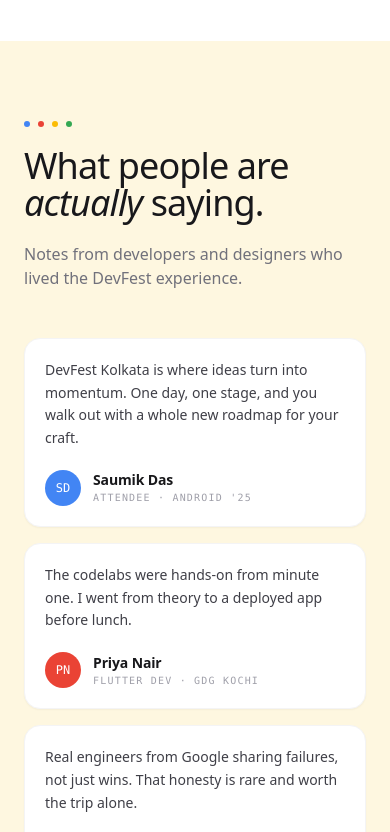
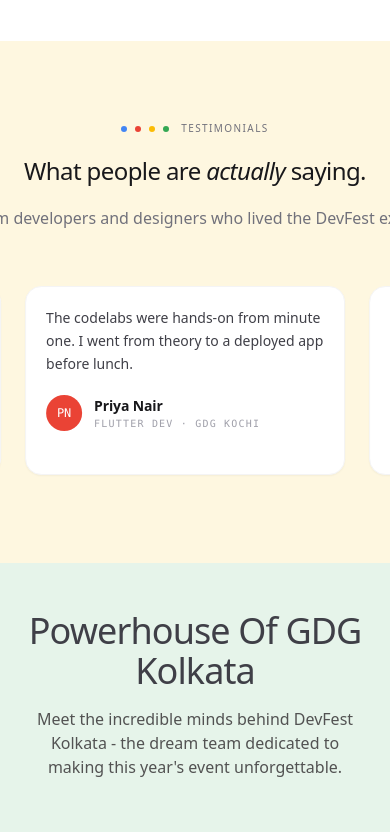
Before and after one commit to prox004/devfest, a Next.js app: page / in a window 390 px wide. Shown: the part 6460-7292 px from the top of the page. Built offline with nearby package versions, Linux system fonts and the light colour scheme; a web font is replaced by a local one.

Commit message:
feat: implement draggable marquee for testimonials section

```diff
--- a/components/ui/testimonial/index.tsx
+++ b/components/ui/testimonial/index.tsx
@@ -1,3 +1,8 @@
+"use client";
+
+import React, { useRef } from "react";
+import { Marquee } from "@/components/ui/marquee";
+
 interface Quote {
   body: string;
   initials: string;
@@ -52,29 +57,97 @@
 ];
 
 export default function TestimonialSection() {
+  const trackRef = useRef<HTMLDivElement>(null);
+  const dragState = useRef({
+    isDragging: false,
+    pointerId: 0,
+    startX: 0,
+    lastX: 0,
+    dx: 0,
+    lastMoveAt: 0,
+  });
+
+  const setPaused = (paused: boolean) => {
+    const track = trackRef.current;
+    if (!track) return;
+    track.classList.toggle("marquee-paused", paused);
+  };
+
+  const handlePointerDown = (e: React.PointerEvent) => {
+    if (e.pointerType === "mouse" && e.button !== 0) return;
+    const track = trackRef.current;
+    if (!track) return;
+    track.setPointerCapture(e.pointerId);
+    dragState.current = {
+      isDragging: true,
+      pointerId: e.pointerId,
+      startX: e.clientX,
+      lastX: e.clientX,
+      dx: 0,
+      lastMoveAt: 0,
+    };
+    setPaused(true);
+    track.classList.add("marquee-dragging");
+  };
+
+  const handlePointerMove = (e: React.PointerEvent) => {
+    const state = dragState.current;
+    if (!state.isDragging || e.pointerId !== state.pointerId) return;
+    state.dx = e.clientX - state.startX;
+    if (trackRef.current) {
+      trackRef.current.style.setProperty(
+        "--marquee-drag",
+        `${state.dx}px`
+      );
+    }
+  };
+
+  const handlePointerUp = (e: React.PointerEvent) => {
+    const state = dragState.current;
+    if (!state.isDragging || e.pointerId !== state.pointerId) return;
+    state.isDragging = false;
+    const track = trackRef.current;
+    if (track) {
+      if (track.hasPointerCapture(e.pointerId)) track.releasePointerCapture(e.pointerId);
+      track.classList.remove("marquee-dragging");
+      track.style.removeProperty("--marquee-drag");
+      setPaused(false);
+    }
+  };
+
   return (
-    <section className="relative w-full bg-[#FEF7E0] py-20 sm:py-28">
+    <section className="relative w-full overflow-visible bg-[#FEF7E0] py-20 sm:py-28">
       <div className="mx-auto w-full max-w-7xl px-6 md:px-10">
-        <div className="flex max-w-2xl flex-col gap-5">
+        <div className="mx-auto flex max-w-2xl flex-col items-center gap-5 text-center">
           <span className="inline-flex items-center gap-2 font-mono text-[10px] uppercase tracking-[0.14em] text-zinc-400">
             <span className="size-1.5 rounded-full bg-[#4285F4]" />
             <span className="size-1.5 rounded-full bg-[#EA4335]" />
             <span className="size-1.5 rounded-full bg-[#FBBC05]" />
             <span className="size-1.5 rounded-full bg-[#34A853]" />
+            <span className="ml-1 text-zinc-500">Testimonials</span>
           </span>
-          <h2 className="font-medium text-4xl leading-[1.04] tracking-tight text-zinc-900 sm:text-5xl">
+          <h2 className="whitespace-nowrap font-medium text-2xl leading-tight tracking-tight text-zinc-900 sm:text-4xl md:text-5xl">
             What people are <span className="italic">actually</span> saying.
           </h2>
-          <p className="text-base text-zinc-500 sm:text-lg">
+          <p className="whitespace-nowrap text-base text-zinc-500 sm:text-lg">
             Notes from developers and designers who lived the DevFest experience.
           </p>
         </div>
 
-        <div className="mt-12 columns-1 gap-4 sm:columns-2 lg:columns-3 [&>*]:mb-4">
+        <div className="relative mt-12 w-full">
+          <div
+            ref={trackRef}
+            onPointerDown={handlePointerDown}
+            onPointerMove={handlePointerMove}
+            onPointerUp={handlePointerUp}
+            onPointerCancel={handlePointerUp}
+            className="marquee-track cursor-grab active:cursor-grabbing touch-pan-y select-none"
+          >
+            <Marquee className="[--gap:1.5rem] overflow-visible" pauseOnHover repeat={3}>
               {QUOTES.map((q) => (
                 <figure
                   key={q.name}
-              className="break-inside-avoid rounded-2xl border border-zinc-100 bg-white p-5 shadow-[0_1px_2px_rgba(0,0,0,0.04)]"
+                  className="w-80 sm:w-96 shrink-0 break-inside-avoid rounded-2xl border border-zinc-100 bg-white p-5 shadow-[0_1px_2px_rgba(0,0,0,0.04)]"
                 >
                   <blockquote>
                     <p className="text-sm leading-relaxed text-zinc-700">{q.body}</p>
@@ -97,6 +170,8 @@
                   </figcaption>
                 </figure>
               ))}
+            </Marquee>
+          </div>
         </div>
       </div>
     </section>
```
Lines whose indentation alone changed are shown as unchanged.
